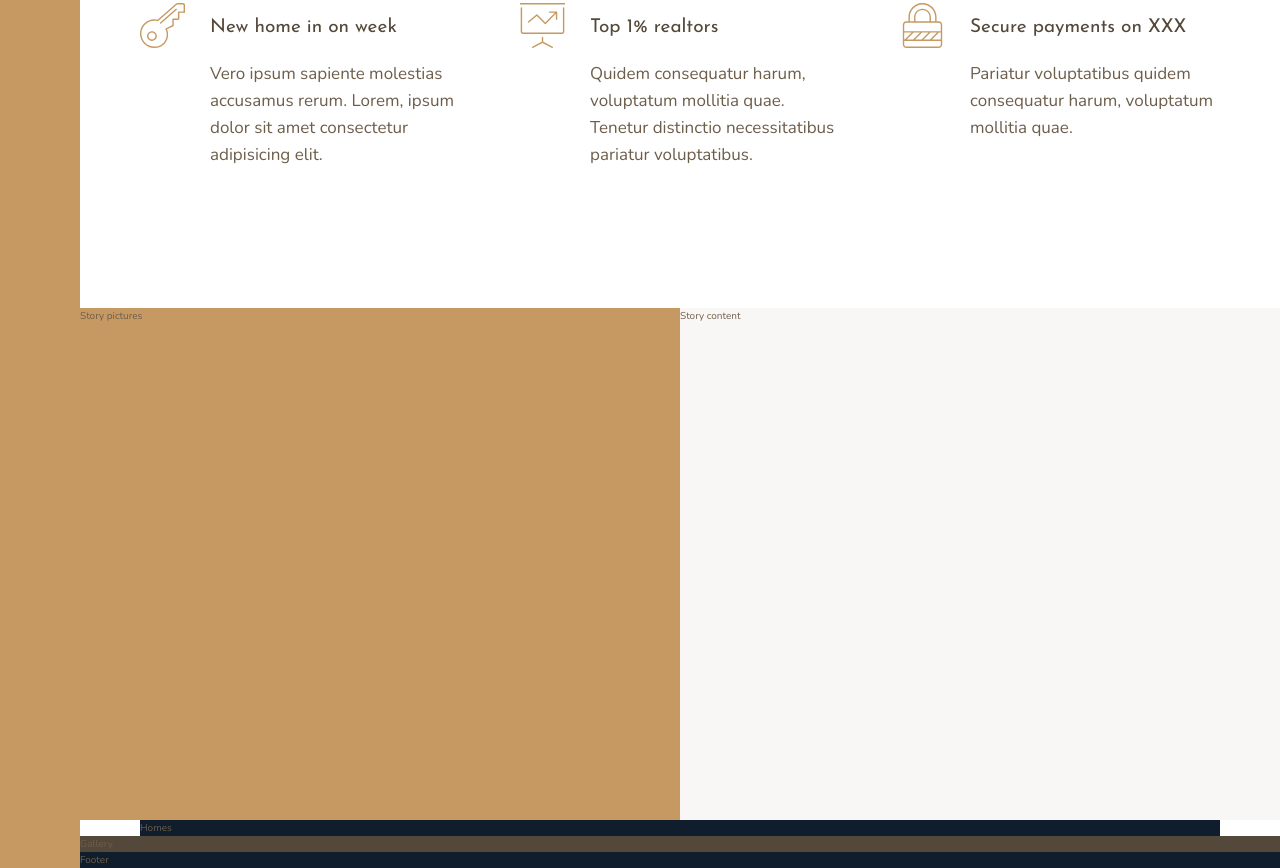
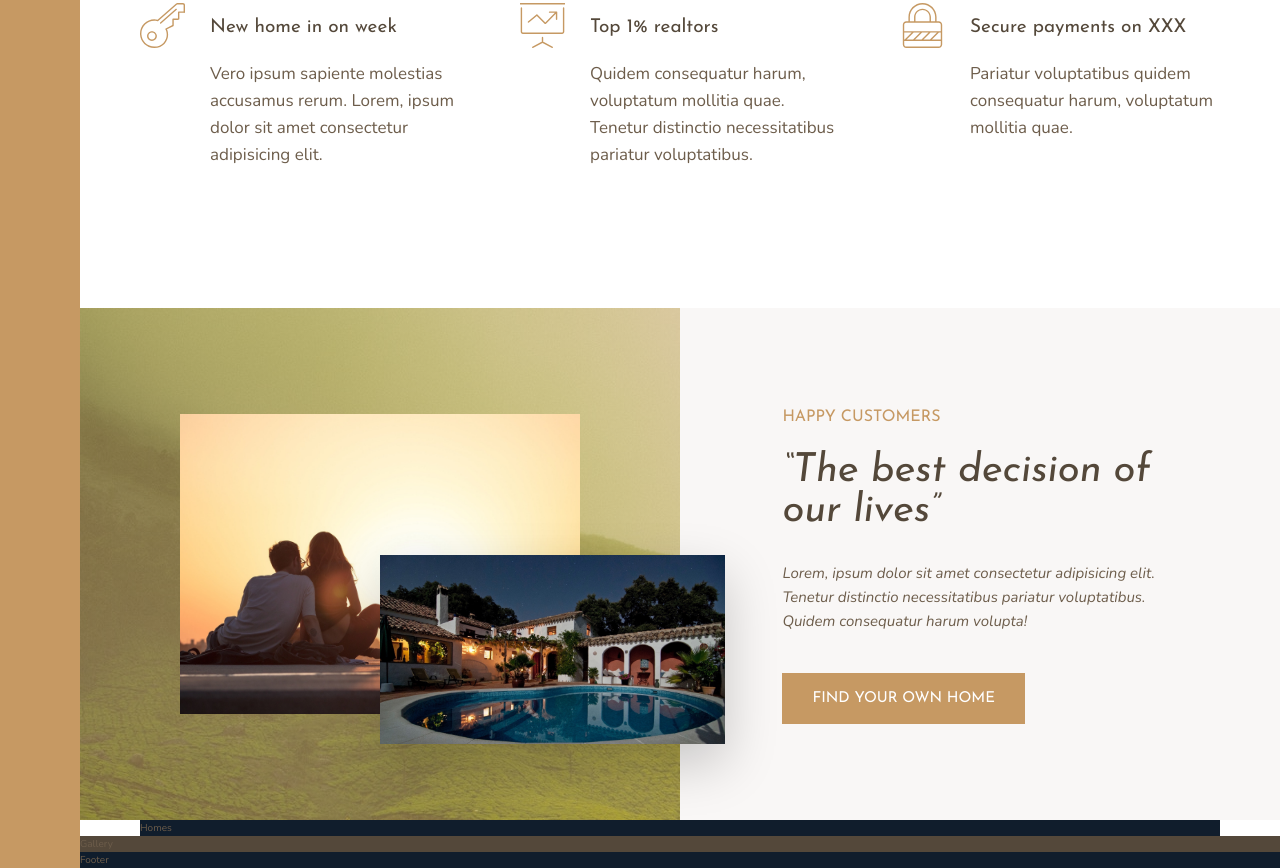
Before and after one commit to mohamedmounir2425/Nexter, a website: page index.html in a window 1280 px wide. Shown: the part 982-1850 px from the top of the page. Drawn offline with nearby package versions, Linux system fonts and the light colour scheme.

Commit message:
✅ finish Story Section

```diff
--- a/index.html
+++ b/index.html
@@ -83,8 +83,30 @@
         </p>
       </div>
     </section>
-    <div class="story__pictures">Story pictures</div>
-    <div class="story__content">Story content</div>
+    <div class="story__pictures">
+      <img
+        src="img/story-1.jpeg"
+        alt="Couple with new house"
+        class="story__img--1"
+      />
+      <img
+        src="img/story-2.jpeg"
+        alt="Couple with new house"
+        class="story__img--2"
+      />
+    </div>
+    <div class="story__content">
+      <h3 class="heading-3 mb-sm">Happy Customers</h3>
+      <h2 class="heading-2 heading-2--dark mb-md">
+        &ldquo;The best decision of our lives&rdquo;
+      </h2>
+      <p class="story__text">
+        Lorem, ipsum dolor sit amet consectetur adipisicing elit. Tenetur
+        distinctio necessitatibus pariatur voluptatibus. Quidem consequatur
+        harum volupta!
+      </p>
+      <button class="btn">Find your own home</button>
+    </div>
     <section class="homes">Homes</section>
     <section class="gallery">Gallery</section>
     <footer class="footer">Footer</footer>
--- a/sass/_base.scss
+++ b/sass/_base.scss
@@ -10,6 +10,8 @@ $color-grey-light-2: #aaa;
 $color-grey-dark-1: #54483a;
 $color-grey-dark-2: #6d5d4b;
 
+$color-white: #fff;
+$color-black: #000;
 // FONT VARIABLES
 $font-primary: "Nunito", sans-serif;
 $font-display: "Josefin Sans", sans-serif;
--- a/sass/_features.scss
+++ b/sass/_features.scss
@@ -18,7 +18,7 @@
     fill: $color-primary;
     width: 4.5rem;
     height: 4.5rem;
-    grid-row: 1 / span 2;
+    grid-row: 1 / span 2; //Here we use span because in (implicit grid) we can't use (-1)
     transform: translateY(-1rem);
   }
   &__text {
--- a/sass/_story.scss
+++ b/sass/_story.scss
@@ -2,9 +2,44 @@
   &__pictures {
     background-color: $color-primary;
     grid-column: full-start / col-end 4;
+    background-image: linear-gradient(
+        rgba($color-primary, 0.5),
+        rgba($color-primary, 0.5)
+      ),
+      url("../img/back.jpg");
+    display: grid;
+    grid-template-rows: repeat(6, 1fr);
+    grid-template-columns: repeat(6, 1fr);
+    align-items: center;
+  }
+
+  &__img {
+    &--1 {
+      width: 100%;
+      grid-column: 2/ 6;
+      grid-row: 2/ 6;
+    }
+    &--2 {
+      width: 115%;
+      grid-column: 4 / 7;
+      grid-row: 4 / 6;
+      z-index: 20;
+      box-shadow: 0 2rem 5rem rgba($color-black, 0.2);
+    }
   }
   &__content {
     background-color: $color-grey-light-1;
     grid-column: col-start 5 / full-end;
+    padding: 6rem 8vw;
+
+    display: grid;
+    align-content: center;
+    justify-items: flex-start;
+  }
+
+  &__text {
+    font-style: italic;
+    font-size: 1.5rem;
+    margin-bottom: 4rem;
   }
 }
--- a/sass/_typography.scss
+++ b/sass/_typography.scss
@@ -8,9 +8,22 @@
 }
 .heading-2 {
   @extend %heading;
+  font-size: 4rem;
+  line-height: 1;
+  font-style: italic;
+
+  &--light {
+    color: $color-grey-light-1;
+  }
+  &--dark {
+    color: $color-grey-dark-1;
+  }
 }
 .heading-3 {
   @extend %heading;
+  font-size: 1.6rem;
+  color: $color-primary;
+  text-transform: uppercase;
 }
 .heading-4 {
   @extend %heading;
@@ -22,3 +35,32 @@
     color: $color-grey-dark-1;
   }
 }
+
+.btn {
+  cursor: pointer;
+  background-color: $color-primary;
+  color: $color-white;
+  border: none;
+  border-radius: 0;
+  padding: 1.8rem 3rem;
+  text-transform: uppercase;
+  font-size: 1.5rem;
+  font-family: $font-display;
+  transition: all 0.2s;
+  &:hover {
+    background-color: $color-primary-dark;
+  }
+}
+
+.mb-sm {
+  margin-bottom: 2rem;
+}
+.mb-md {
+  margin-bottom: 3rem;
+}
+.mb-lg {
+  margin-bottom: 4rem;
+}
+.mb-hg {
+  margin-bottom: 8rem;
+}
```
Also changed, not shown: css/style.css, 1 other file.
